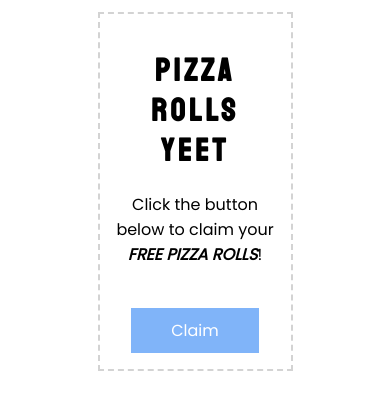
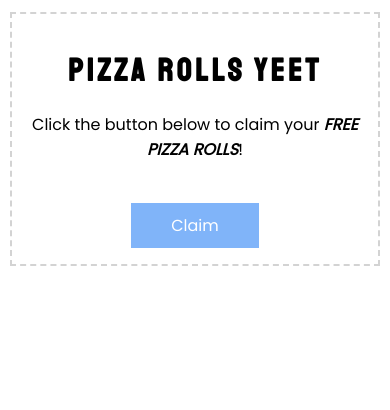
Before and after one commit to andrewplus/yeet, a plain HTML site: page index.html in a window 390 px wide. Drawn offline with Linux system fonts and the light colour scheme.

Commit message:
Update index.html

```diff
--- a/index.html
+++ b/index.html
@@ -5,6 +5,7 @@
 		<title>pizza rolls yeet</title>
 
 		<link href="https://fonts.googleapis.com/css?family=Poppins|Staatliches" rel="stylesheet">
+		<meta name="viewport" content="width=device-width, initial-scale=1">
 
 		<style>
 			.container {
@@ -41,6 +42,12 @@
 				opacity: 0.8;
 				cursor: pointer;
 			}
+
+			@media only screen and (max-width: 600px) {
+				.container {
+					width: 95vw;
+				}
+			}
 		</style>
 	</head>
 
```
